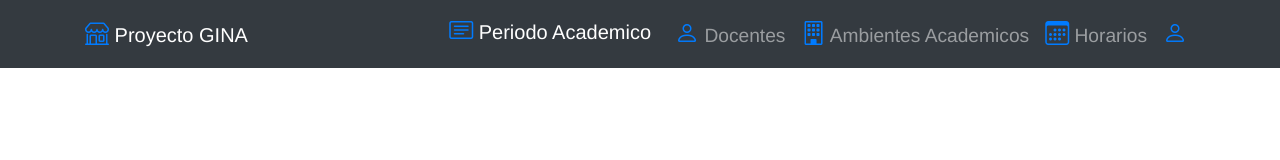
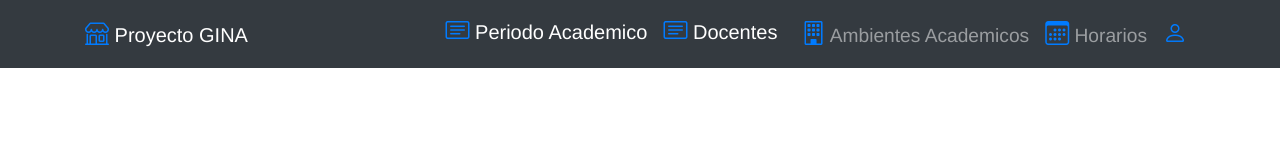
Before and after one commit to KAEM10/ProyectoGINA, a Vue app in the folder proyectoGINA/: page /docente in a window 1280 px wide. Shown: the top 160 px of the page. Built offline with nearby package versions, Linux system fonts and the light colour scheme.

Commit message:
Modulo de docentes sin terminar

```diff
--- a/proyectoGINA/src/views/docente.vue
+++ b/proyectoGINA/src/views/docente.vue
@@ -1,29 +1,69 @@
 <script>
+import HeaderComponent from '../views/header.vue';
 export default {
+    components: {
+        HeaderComponent
+    },
+
     data() {
+
         return {
             editId: '',
-            periodos: [],
-            nombrePeriodo: '',
-            fechaInicio: '',
-            fechaFin: '',
+            nombres:'',
+            apellidos:'',
+            tipoId:'',
+            tiposIDs: [
+                { id: 1, nombre: 'CC' },
+                { id: 2, nombre: 'CE' },
+                { id: 3, nombre: 'PASAPORTE' }
+            ],
+            numeroId:'',
+            tipoDocente:'',
+            tiposDocentes: [
+                { id: 1, nombre: 'Tecnico' },
+                { id: 2, nombre: 'Profesional' }
+            ],
+            tipoContrato:'',
+            tiposContratos: [
+                { id: 1, nombre: 'PT' },
+                { id: 2, nombre: 'CNT' }
+            ],
+            area:'',
             showUserMenu: false,
-            showPeriodoOptions: false,
-            showCrearPeriodo: false,
-            showEditarPeriodo: false,
-            showEliminarPeriodo: false,
-            showConsultarPeriodo: false,
+            showPeriodoDocOptions: false,
+            showCrearDocente: false,
+            showEditarDocente: false,
+            showEliminarDocente: false,
+            showConsultarDocente: false,
         };
     },
     methods: {
-        showOptions(){
-            this.showPeriodoOptions = !this.showPeriodoOptions;
+        showOptionsDoc(){
+            this.showPeriodoDocOptions = !this.showPeriodoDocOptions;
         },
-        crearPeriodo(){
-            this.showCrearPeriodo = true;
-            this.showEditarPeriodo = false;
-            this.showEliminarPeriodo = false;
-            this.showConsultarPeriodo = false;
+        crearDocente(){
+            this.showCrearDocente = true;
+            this.showEditarDocente = false;
+            this.showEliminarDocente = false;
+            this.showConsultarDocente = false;
+        },
+        editarDocente(){
+            this.showCrearDocente = false;
+            this.showEditarDocente = true;
+            this.showEliminarDocente = false;
+            this.showConsultarDocente = false;
+        },
+        eliminarDocente(){
+            this.showCrearDocente = false;
+            this.showEditarDocente = false;
+            this.showEliminarDocente = true;
+            this.showConsultarDocente = false;
+        },
+        consultarDocente(){
+            this.showCrearDocente = false;
+            this.showEditarDocente = false;
+            this.showEliminarDocente = false;
+            this.showConsultarDocente = true;
         },
         toggleUserMenu() {
             this.showUserMenu = !this.showUserMenu;
@@ -38,7 +78,7 @@ export default {
                     console.error('Error al cargar productos:', error);
                 });
         },
-        agregarPeriodos() {
+        agregarDocente() {
             const nuevoPeriodo = {
                 nombre: this.nombrePeriodo,
                 fechaInicio: this.fechaInicio,
@@ -112,84 +152,71 @@ export default {
 
 <template>
     <div>
-        <!-- Header -->
-        <header class="header navbar navbar-expand-lg navbar-dark bg-dark">
-            <div class="container">
-                <router-link to="/home" class="navbar-brand">
-                    <i class="bi bi-shop"></i> Proyecto GINA
-                </router-link>
-                <button class="navbar-toggler" type="button" data-toggle="collapse" data-target="#navbarNav"
-                    aria-controls="navbarNav" aria-expanded="false" aria-label="Toggle navigation">
-                    <span class="navbar-toggler-icon"></span>
-                </button>
-                <div class="collapse navbar-collapse" id="navbarNav">
-                    <ul class="navbar-nav ml-auto">
-                        <li class="nav-item dropdown" @click="showOptions" >
-                            <router-link to="/periodoAcademico" class="navbar-brand">
-                                <i class="bi bi-card-text"></i> Periodo Academico
-                            </router-link>
-                            <li v-show="showPeriodoOptions" class="desplegable">
-                                <a class="nav-link" href="#" @click="crearPeriodo()">Crear Periodo</a>
-                                <a class="nav-link" href="#" @click="editarPeriodo()">Editar Periodo</a>
-                                <a class="nav-link" href="#" @click="eliminarPeriodo()">Eliminar Periodo</a>
-                                <a class="nav-link" href="#" @click="consultarPeriodo()">Consultar Periodo</a>
-                            </li>
-                        </li>
-                        <li class="nav-item">
-                            <router-link to="/docente" class="nav-link">
-                                <i class="bi bi-person"></i> Docentes
-                            </router-link>
-                        </li>
-                        <li class="nav-item">
-                            <router-link to="/ambiente" class="nav-link">
-                                <i class="bi bi-building"></i> Ambientes Academicos
-                            </router-link>
-                        </li>
-                        <li class="nav-item">
-                            <router-link to="/horario" class="nav-link">
-                                <i class="bi bi-calendar3"></i> Horarios
-                            </router-link>
-                        </li>
-                        <li class="nav-item" @click="toggleUserMenu">
-                            <a href="#" class="nav-link">
-                                <i class="bi bi-person"></i>
-                            </a>
-                        </li>
-                        <li v-show="showUserMenu" class="nav-item">
-                            <router-link to="/" class="nav-link">
-                                <i class="bi bi-box-arrow-right"></i> Cerrar sesión
-                            </router-link>
-                        </li>
-                    </ul>
-                </div>
-            </div>
-        </header>
+        <HeaderComponent
+            @crearDocente="crearDocente"
+            @editarDocente="editarDocente"
+            @eliminarDocente="eliminarDocente"
+            @consultarDocente="consultarDocente"
+        />
     </div>
-    <div class="crearPeriodos" v-show="showCrearPeriodo">
-        <h3>Periodos Academicos</h3>
+    <div class="crearDocente" v-show="showCrearDocente">
+        <h3>Docentes</h3>
         <div class="card">
             <div class="card-header">
-                Agregar Nuevo Periodo Academico
+                Agregar Nuevo Docente
             </div>
             <div class="card-body">
-                <form class="form-inline" v-on:submit.prevent="agregarPeriodos">
+                <form class="form-inline" v-on:submit.prevent="agregarDocente">
                     <ul class="navbar-nav m-auto">
                         <li class="nav-item">
                             <div class="form-group">
-                                <label class="form ml-sm-2 mr-sm-4 my-2">Nombre</label>
-                                <input v-model="nombrePeriodo" type="text" class="form-control w-100 ml-sm-2 mr-sm-4 my-2" required>
+                                <label class="form ml-sm-2 mr-sm-4 my-2">Nombres</label>
+                                <input v-model="nombres" type="text" class="form-control w-100 ml-sm-2 mr-sm-4 my-2" required>
                             </div>
                         </li>
                         <li class="nav-item">
                             <div class="form-group">
-                                <label class="form ml-sm-2 mr-sm-4 my-2">Fecha de Inicio</label>
-                                <input v-model="fechaInicio" type="date" class="form-control w-100 ml-sm-2 mr-sm-4 my-2" required>
-                        </div>
+                                <label class="form ml-sm-2 mr-sm-4 my-2">Apellidos</label>
+                                <input v-model="apellidos" type="text" class="form-control w-100 ml-sm-2 mr-sm-4 my-2" required>
+                            </div>
                         </li>
                         <li class="nav-item">
                             <div class="form-group">
-                                <label class="form ml-sm-2 mr-sm-4 my-2">Fecha de Fin</label>
-                                <input v-model="fechaFin" type="date" class="form-control w-100 ml-sm-2 mr-sm-4 my-2" required>
+                                <label class="form ml-sm-2 mr-sm-4 my-2">Tipo de identificación</label>
+                                <select class="form-control w-100 ml-sm-2 mr-sm-4 my-2" v-model="tipoId">
+                                <option v-for="tipo in tiposIDs" :key="tipo.id" :value="tipo.nombre">{{ tipo.nombre }}</option>
+                                </select>
+
+                            </div>
+                        </li>
+                        <li class="nav-item">
+                            <div class="form-group">
+                                <label class="form ml-sm-2 mr-sm-4 my-2">Numero de identificación</label>
+                                <input v-model="numeroId" type="number" class="form-control w-100 ml-sm-2 mr-sm-4 my-2" required>
+                            </div>
+                        </li>
+
+                        <li class="nav-item">
+                            <div class="form-group">
+                                <label class="form ml-sm-2 mr-sm-4 my-2">Tipo de Docente</label>
+                                <select class="form-control w-100 ml-sm-2 mr-sm-4 my-2" v-model="tipoDocente">
+                                <option v-for="tipo in tiposDocentes" :key="tipo.id" :value="tipo.nombre">{{ tipo.nombre }}</option>
+                                </select>
+                            </div>
+                        </li>
+
+                        <li class="nav-item">
+                            <div class="form-group">
+                                <label class="form ml-sm-2 mr-sm-4 my-2">Tipo de Contrato</label>
+                                <select class="form-control w-100 ml-sm-2 mr-sm-4 my-2" v-model="tipoContrato">
+                                <option v-for="tipo in tiposContratos" :key="tipo.id" :value="tipo.nombre">{{ tipo.nombre }}</option>
+                                </select>
+                            </div>
+                        </li>
+                        <li class="nav-item">
+                            <div class="form-group">
+                                <label class="form ml-sm-2 mr-sm-4 my-2">Area perteneciente</label>
+                                <input v-model="area" type="text" class="form-control w-100 ml-sm-2 mr-sm-4 my-2" required>
                             </div>
                         </li>
                         <li class="nav-item">
@@ -197,6 +224,7 @@ export default {
                                 <button type="submit" class="btn btn-primary ml-sm-2 mr-sm-4 my-5">Agregar Periodo</button>
                             </div>
                         </li>
+
                     </ul>
                 </form>
             </div>
--- a/proyectoGINA/src/views/header.vue
+++ b/proyectoGINA/src/views/header.vue
@@ -22,10 +22,16 @@
                             <a class="nav-link" href="#" @click="consultarPeriodo()">Consultar Periodo</a>
                         </div>
                     </li>
-                    <li class="nav-item">
-                        <router-link to="/docente" class="nav-link">
-                            <i class="bi bi-person"></i> Docentes
+                    <li class="nav-item dropdown" @click="showOptionsDoc">
+                        <router-link to="/docente" class="navbar-brand">
+                            <i class="bi bi-card-text"></i> Docentes
                         </router-link>
+                        <div v-show="showDocenteOptions" class="desplegable">
+                            <a class="nav-link" href="#" @click="$emit('crearDocente')">Crear Docente</a>
+                            <a class="nav-link" href="#" @click="$emit('editarDocente')">Editar Docente</a>
+                            <a class="nav-link" href="#" @click="$emit('eliminarDocente')">Eliminar Docente</a>
+                            <a class="nav-link" href="#" @click="$emit('consultarDocente')">Consultar Docente</a>
+                        </div>
                     </li>
                     <li class="nav-item">
                         <router-link to="/ambiente" class="nav-link">
@@ -57,16 +63,25 @@
 export default {
     name: 'header',
     components: {},
-    emits: ['crearPeriodo', 'editarPeriodo', 'eliminarPeriodo', 'consultarPeriodo'],
+    emits: ['crearPeriodo', 'editarPeriodo', 'eliminarPeriodo', 'consultarPeriodo',
+        'crearDocente','editarDocente','eliminarDocente','consultarDocente'
+    ],
+
     data() {
         return {
             showPeriodoOptions: false,
+            showDocenteOptions: false,
             showUserMenu: false,
         };
     },
     methods: {
         showOptions() {
             this.showPeriodoOptions = !this.showPeriodoOptions;
+
+        },
+        showOptionsDoc() {
+
+            this.showDocenteOptions = !this.showDocenteOptions;
         },
         crearPeriodo(){
             this.$emit('editarPeriodo');
```
